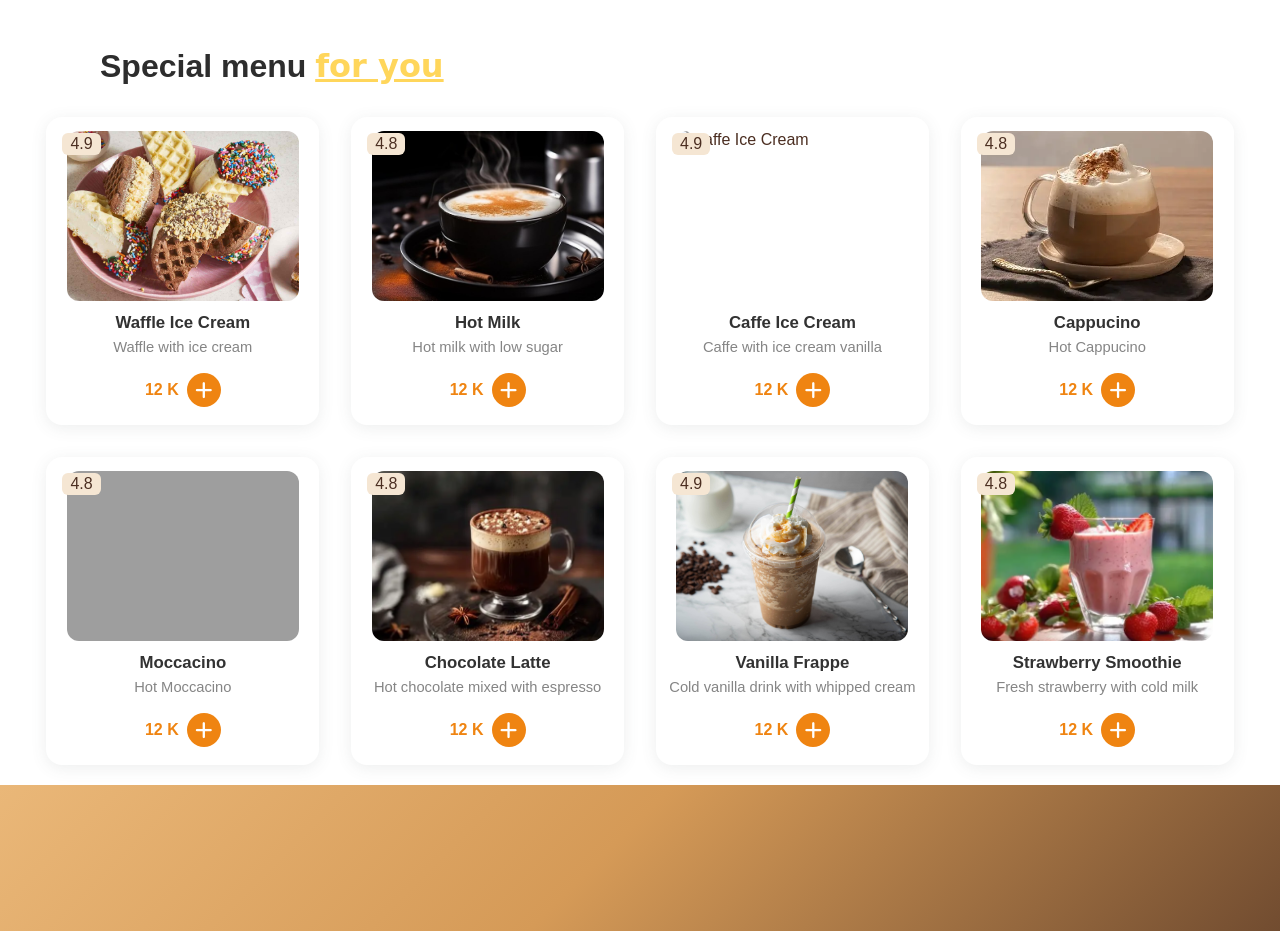
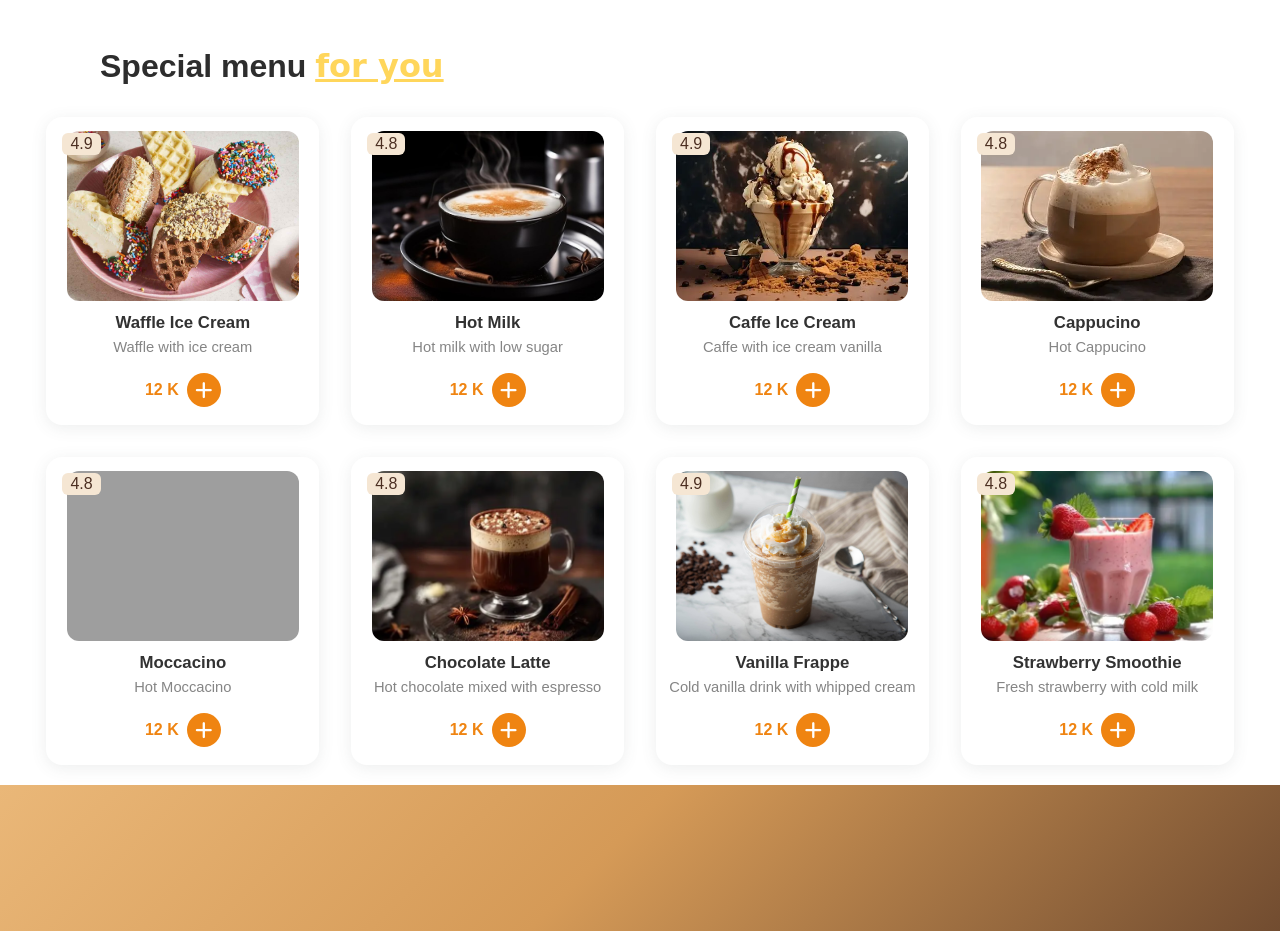
Before and after one commit to Masoumeh-Sadat/Coffee-site, a plain HTML site: page index.html in a window 1280 px wide. Shown: the part 1180-2111 px from the top of the page. Drawn offline with nearby package versions, Linux system fonts and the light colour scheme; grey boxes are pictures that could not be loaded; a web font is replaced by a local one.

Commit message:
commit this

```diff
--- a/index.html
+++ b/index.html
@@ -132,7 +132,7 @@
           </div>
           <div class="menu-card">
             <span class="menu-rating">4.9</span>
-            <img class="menu-image" src="photos/CaffeIceCream.webp" alt="Caffe Ice Cream">
+            <img class="menu-image" src="CaffeIceCream.webp" alt="Caffe Ice Cream">
             <div class="menu-title">Caffe Ice Cream</div>
             <div class="menu-desc">Caffe with ice cream vanilla</div>
             <div class="menu-bottom">
```
